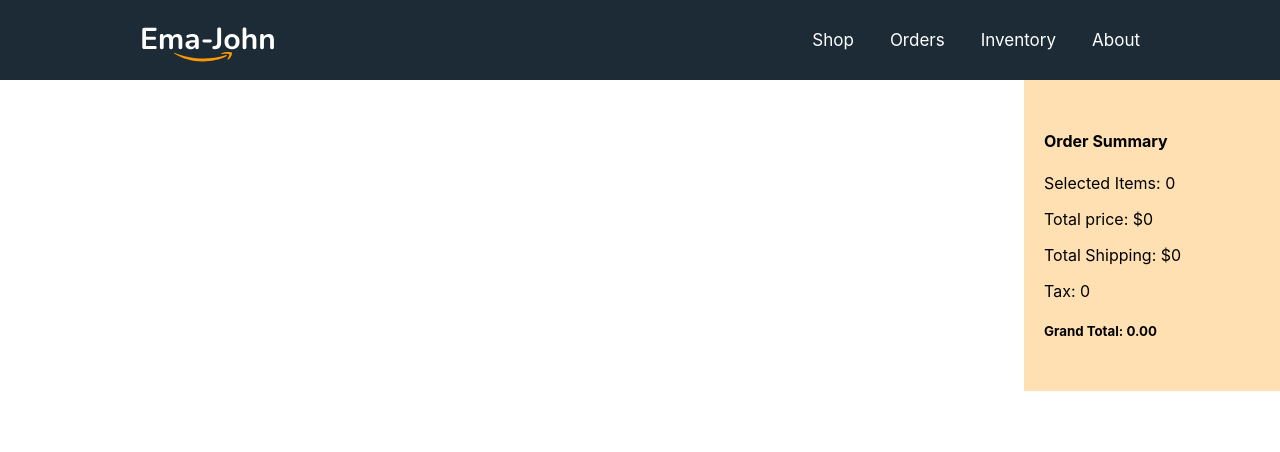
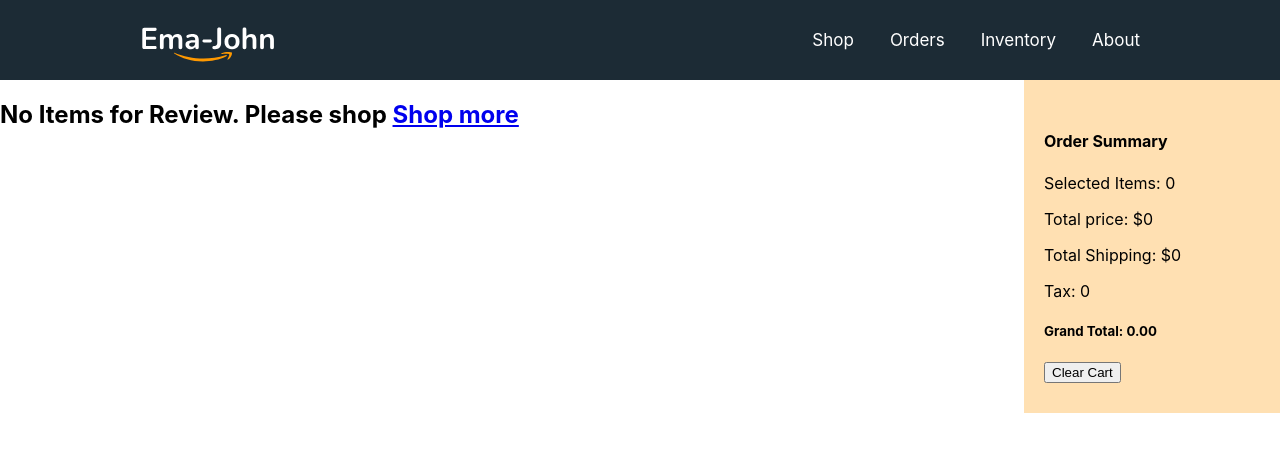
Before and after one commit to mostafizur610/ema-john, a React (Create React App) app: page /orders in a window 1280 px wide. Shown: the top 452 px of the page. Built offline with nearby package versions, Linux system fonts and the light colour scheme.

Commit message:
set the clear and review section

```diff
--- a/src/components/Cart/Cart.js
+++ b/src/components/Cart/Cart.js
@@ -2,7 +2,7 @@
 import './Cart.css';
 
 const Cart = (props) => {
-    const { cart } = props;
+    const { cart, clearCart, children } = props;
     // console.log('cart', cart);
     let total = 0;
     let shipping = 0;
@@ -22,6 +22,10 @@
             <p>Total Shipping: ${shipping}</p>
             <p>Tax: {tax}</p>
             <h5>Grand Total: {grandTotal.toFixed(2)}</h5>
+            <button onClick={clearCart}>Clear Cart</button>
+            {
+                children
+            }
         </div>
     );
 };
--- a/src/components/Orders/Orders.js
+++ b/src/components/Orders/Orders.js
@@ -1,17 +1,21 @@
 import React, { useState } from 'react';
-import { useLoaderData } from 'react-router-dom';
-import { removeFromDb } from '../../utilities/fakedb';
+import { Link, useLoaderData } from 'react-router-dom';
+import { deleteShoppingCart, removeFromDb } from '../../utilities/fakedb';
 import Cart from '../Cart/Cart';
 import ReviewItem from '../ReviewItem/ReviewItem';
 
 const Orders = () => {
-    const { products, initialCart } = useLoaderData(); // { products: products, initialCart: initialCart }
+    const { initialCart } = useLoaderData(); // { products: products, initialCart: initialCart }
     // console.log(products);
     const [cart, setCart] = useState(initialCart);
     const handleRemoveItem = (id) => {
         const remaining = cart.filter(product => product.id !== id);
         setCart(remaining);
         removeFromDb(id);
+    }
+    const clearCart = () => {
+        setCart([]);
+        deleteShoppingCart();
     }
 
     return (
@@ -24,9 +28,12 @@
                         handleRemoveItem={handleRemoveItem}
                     ></ReviewItem>)
                 }
+                {
+                    cart.length === 0 && <h2>No Items for Review. Please shop <Link to='/'>Shop more</Link></h2>
+                }
             </div>
             <div className="cart-container">
-                <Cart cart={cart}></Cart>
+                <Cart clearCart={clearCart} cart={cart}></Cart>
             </div>
 
         </div>
--- a/src/components/Shop/Shop.js
+++ b/src/components/Shop/Shop.js
@@ -1,6 +1,6 @@
 import React, { useEffect, useState } from 'react';
-import { useLoaderData } from 'react-router-dom';
-import { addToDb, getStoredCart } from '../../utilities/fakedb';
+import { Link, useLoaderData } from 'react-router-dom';
+import { addToDb, deleteShoppingCart, getStoredCart } from '../../utilities/fakedb';
 import Cart from '../Cart/Cart';
 import Product from '../Product/Product';
 import './Shop.css';
@@ -8,6 +8,11 @@
 const Shop = () => {
     const products = useLoaderData();
     const [cart, setCart] = useState([]);
+
+    const clearCart = () => {
+        setCart([]);
+        deleteShoppingCart();
+    }
 
     useEffect(() => {
         const storedCart = getStoredCart();
@@ -53,7 +58,7 @@
                 }
             </div>
             <div className="cart-container">
-                <Cart cart={cart}></Cart>
+                <Cart clearCart={clearCart} cart={cart}><Link to='/orders'><button>Review Orders</button></Link></Cart>
             </div>
         </div>
     );
```
